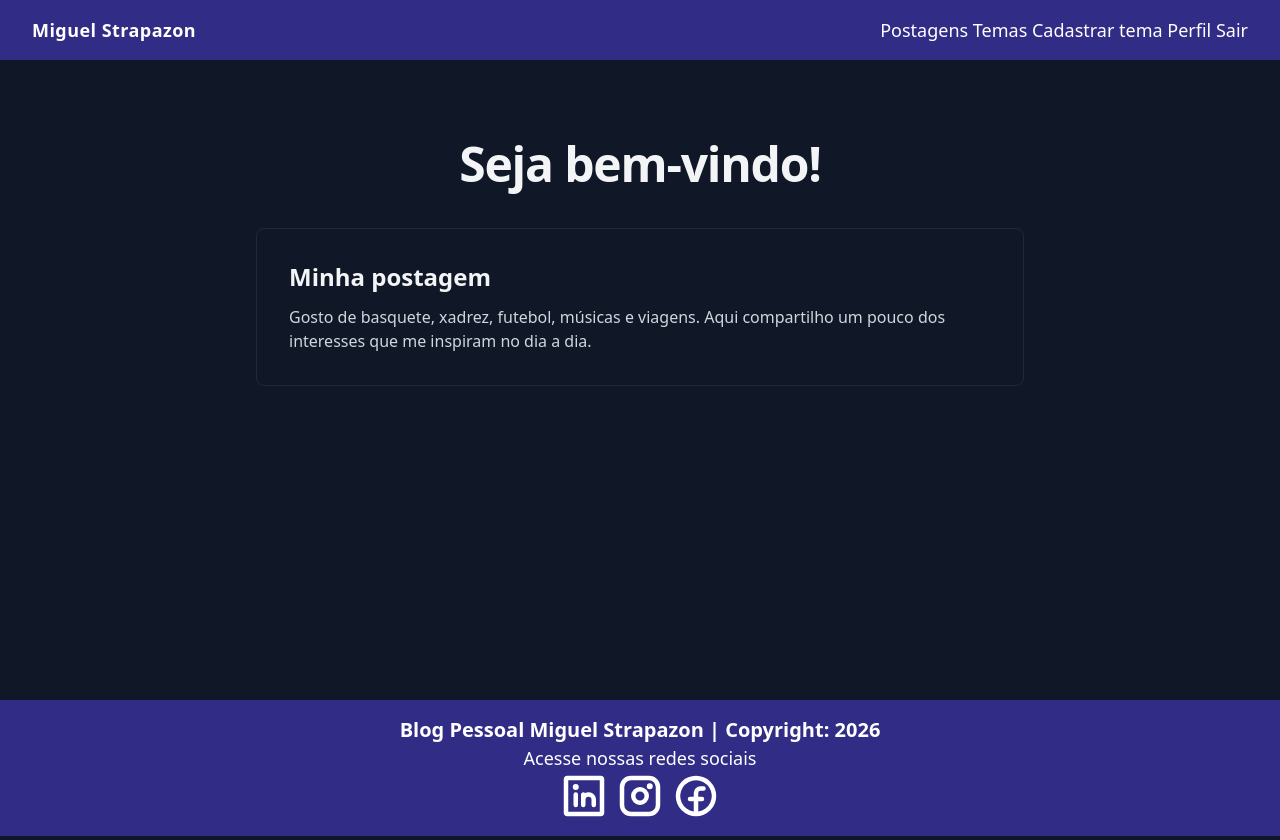
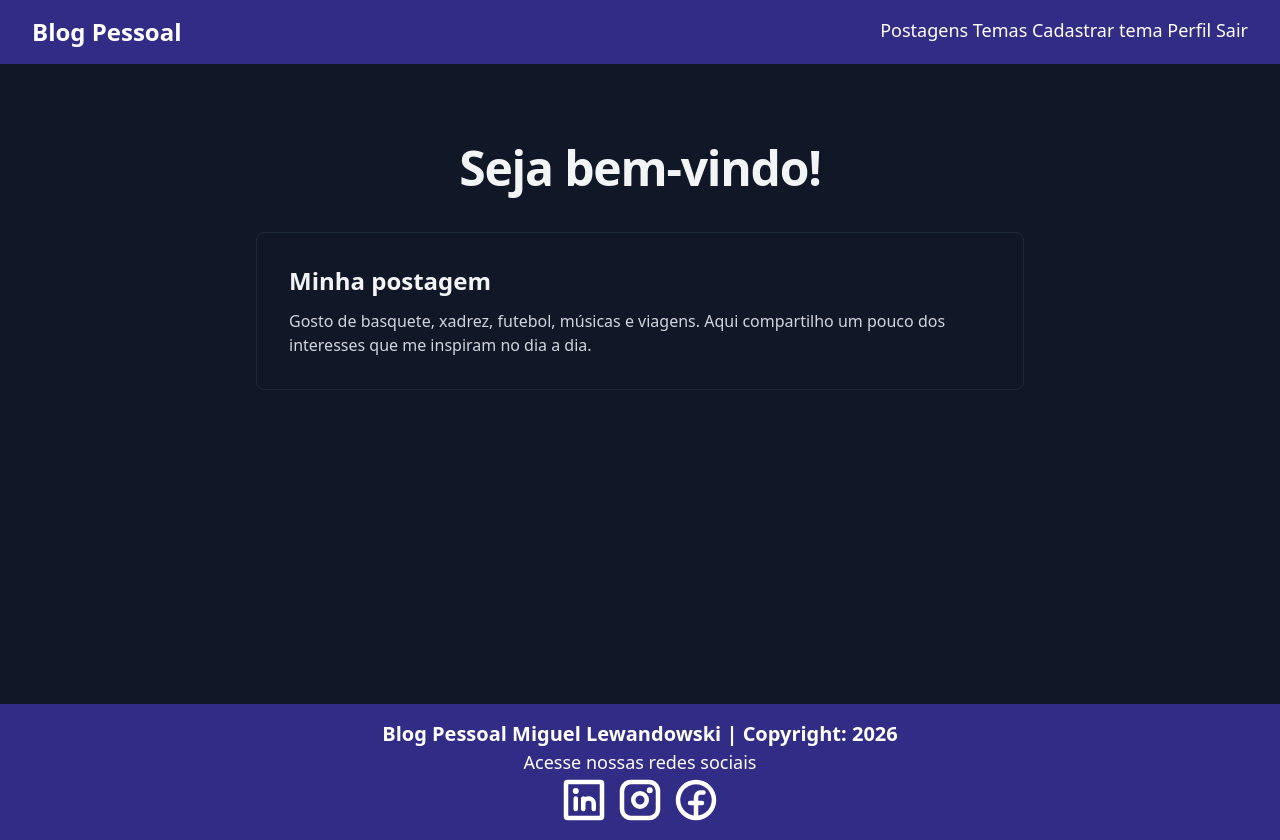
Before and after one commit to MiguelLewandowski/blog-pessoal, a React (Vite) app: page /home in a window 1280 px wide. Built offline with nearby package versions, Linux system fonts and the light colour scheme.

Commit message:
refactor: atualiza os componentes navbar e footer com links

```diff
--- a/src/components/footer/Footer.tsx
+++ b/src/components/footer/Footer.tsx
@@ -10,13 +10,19 @@ function Footer() {
             <div className="flex justify-center bg-indigo-900 text-white">
                 <div className="container flex flex-col items-center py-4">
                     <p className='text-xl font-bold'>
-                            Blog Pessoal Miguel Strapazon | Copyright: {data}
+                            Blog Pessoal Miguel Lewandowski | Copyright: {data}
                         </p>
                     <p className='text-lg'>Acesse nossas redes sociais</p>
                     <div className='flex gap-2'>
-                        <LinkedinLogoIcon size={48} weight='bold' />
-                        <InstagramLogoIcon size={48} weight='bold' />
-                        <FacebookLogoIcon size={48} weight='bold' />
+                        <a href="https://www.linkedin.com/in/seu_usuario" target="_blank">
+                            <LinkedinLogoIcon size={48} weight='bold' />
+                        </a>
+                        <a href="https://www.instagram.com/seu_usuario" target="_blank">
+                            <InstagramLogoIcon size={48} weight='bold' />
+                        </a>
+                        <a href="https://www.facebook.com/seu_usuario" target="_blank">
+                            <FacebookLogoIcon size={48} weight='bold' />
+                        </a>
                     </div>
                 </div>
             </div>
--- a/src/components/navbar/Navbar.tsx
+++ b/src/components/navbar/Navbar.tsx
@@ -1,3 +1,5 @@
+import { Link } from "react-router-dom"
+
 function Navbar() {
     return (
         <>
@@ -5,7 +7,7 @@ function Navbar() {
             			   bg-indigo-900 text-white'>
 
                 <div className="container flex justify-between text-lg mx-8">
-                    <span className="font-bold tracking-wide">Miguel Strapazon</span>
+                    <Link to='/home' className="text-2xl font-bold">Blog Pessoal</Link>
 
                     <div className='flex gap-4'>
                         Postagens
```
